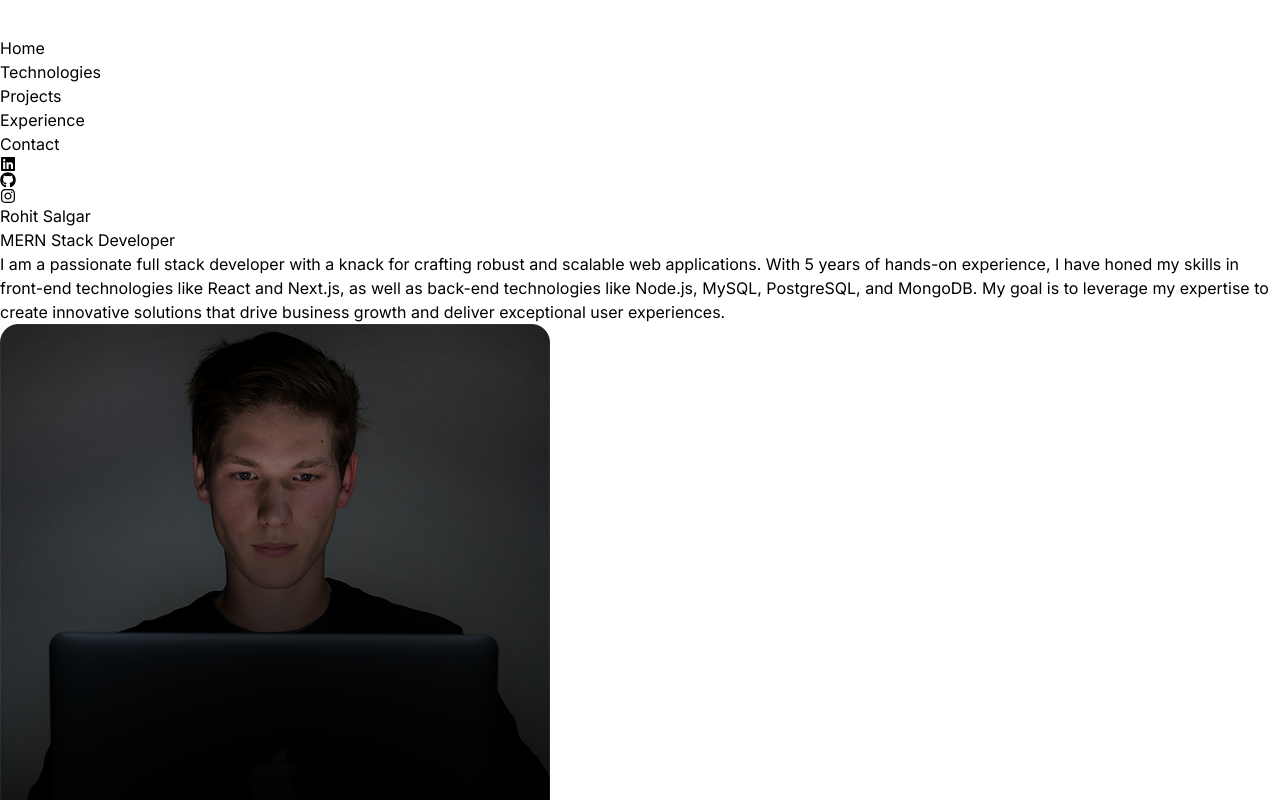
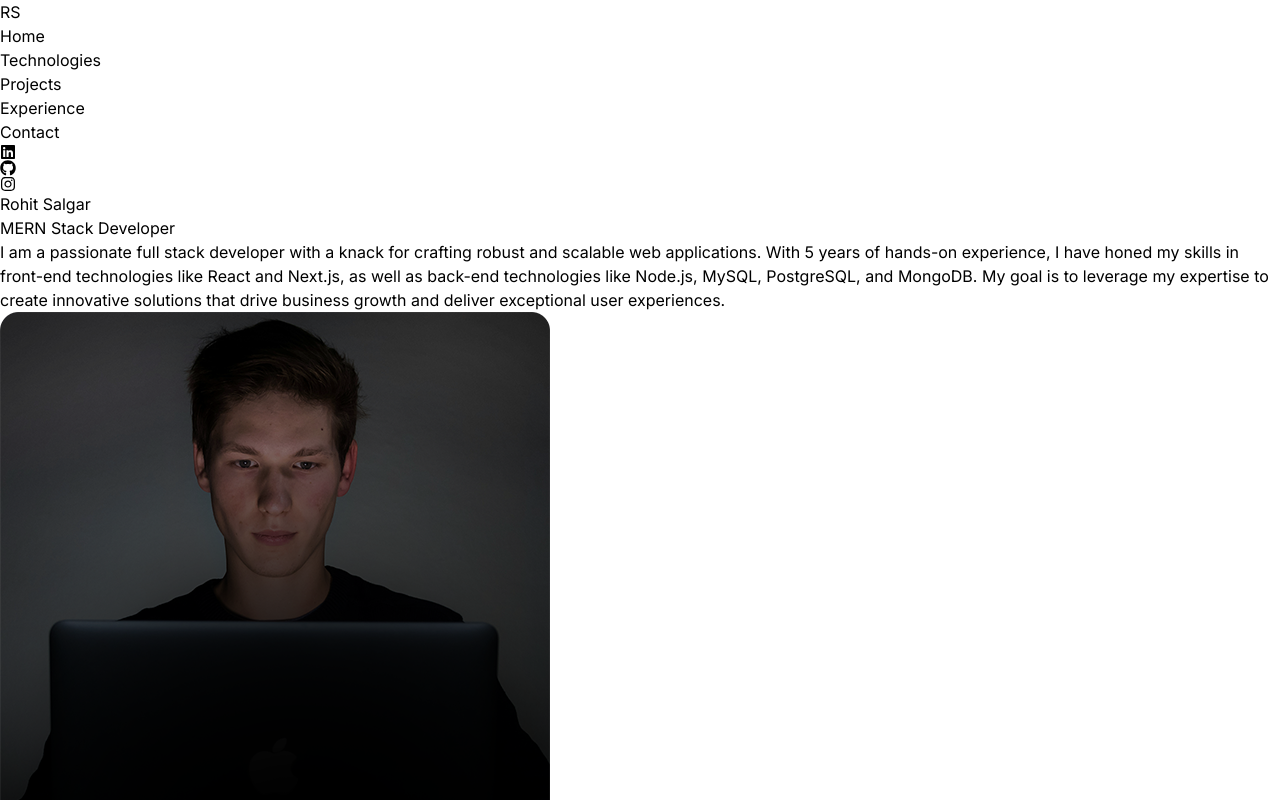
Before and after one commit to Rohitsalgar125/react_portfolio_tailwind, a React (Vite) app: page / in a window 1280 px wide. Shown: the top 800 px of the page. Built offline with nearby package versions, Linux system fonts and the light colour scheme.

Commit message:
logo changed

```diff
--- a/src/components/Navbar.jsx
+++ b/src/components/Navbar.jsx
@@ -12,7 +12,15 @@ const Navbar = () => {
   return (
     <nav className="mb-20 flex justify-between items-center py-6">
       <div className="flex flex-shrink-0 items-center">
-        <img className="mx-2 w-10" src={logo} alt="Logo" />
+        <motion.h4
+          variants={linkVariants}
+          initial="initial"
+          animate="animate"
+          transition={{ duration: 0.5 }}
+          className="text-4xl"
+        >
+          RS
+        </motion.h4>
       </div>
       <div className="flex-grow flex justify-center items-center gap-8">
         <motion.div
@@ -65,8 +73,6 @@ const Navbar = () => {
             Contact
           </a>
         </motion.div>
-
-
       </div>
       <div className="flex gap-4 text-2xl">
         <FaLinkedin />
--- a/src/constants/index.js
+++ b/src/constants/index.js
@@ -70,7 +70,7 @@ export const PROJECTS = [
 ];
 
 export const CONTACT = {
-  address: "767 Fifth Avenue, New York, NY 10153 ",
-  phoneNo: "+12 4555 666 00 ",
-  email: "me@example.com",
+  address: "45 , Fifth Floor Hinjewadi , Pune , 411057  ",
+  phoneNo: "+91 8779404201",
+  email: "rhohitsalgar@gmail.com",
 };
```
Also changed, not shown: src/assets/kevinRushLogo.png (deleted).
